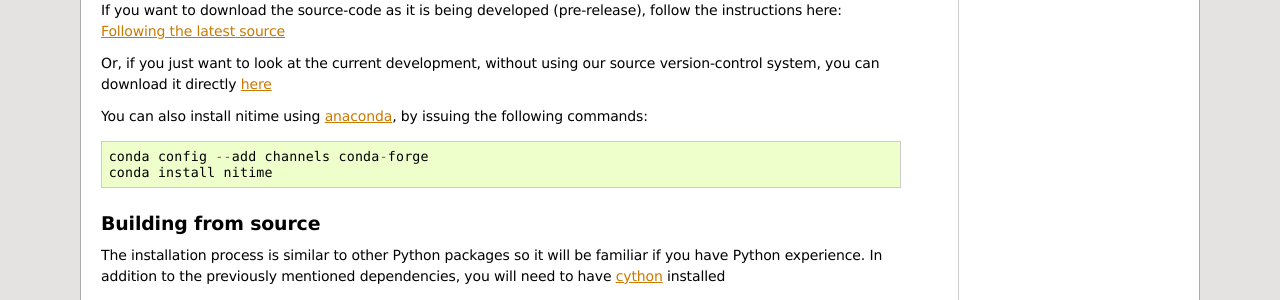
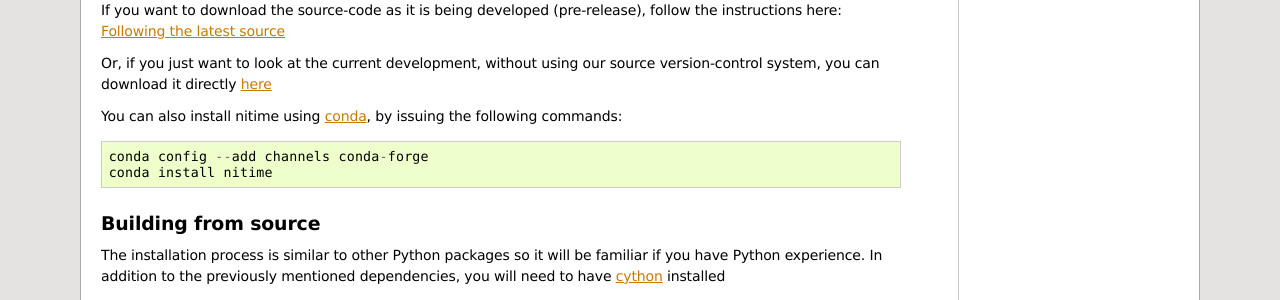
Before and after one commit to nipy/nitime, a Sphinx documentation site: the page built from doc/users/install.rst, in a window 1280 px wide. Shown: the part 840-1140 px from the top of the page. Built offline with Sphinx 7.4.7, drawn with Linux system fonts in a browser that asks for light colours; formulas are drawn with MathJax 3; pages that are not in the unit, such as notebooks, are missing from menus.

Commit message:
"Anaconda" => "conda", to be more accurate.

```diff
--- a/doc/links_names.txt
+++ b/doc/links_names.txt
@@ -61,6 +61,7 @@
 .. _easy-install: http://packages.python.org/distribute/easy_install.html
 .. _pip: https://pip.pypa.io/en/stable/
 .. _anaconda: https://anaconda.org/
+.. _conda: http://conda.pydata.org/
 
 .. Other python projects
 .. _numpy: http://www.scipy.org/NumPy
--- a/doc/users/install.rst
+++ b/doc/users/install.rst
@@ -56,7 +56,7 @@ source version-control system, you can download it directly here_
 
 .. _here: gh-archive_
 
-You can also install nitime using anaconda_, by issuing the following commands::
+You can also install nitime using conda_, by issuing the following commands::
 
     conda config --add channels conda-forge
     conda install nitime
```
